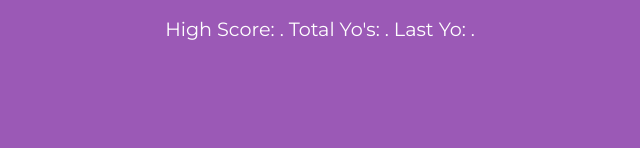
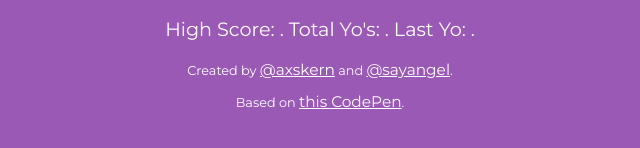
Before and after one commit to kern/yoplaysflappy, a website: page index.html in a window 1280 px wide. Shown: the part 610-758 px from the top of the page, without its empty margins (320-960 px from the left). Drawn offline with nearby package versions, Linux system fonts and the light colour scheme; no server answers.

Commit message:
Add credits.

```diff
--- a/index.html
+++ b/index.html
@@ -34,6 +34,10 @@
                 font-size: 120%;
             }
 
+            .credits {
+                font-size: 80%;
+            }
+
             #state {
                 display: block;
                 margin: 20px auto;
@@ -49,6 +53,8 @@
 
         <img src="" id="state" />
         <p>High Score: <strong id="high-score"></strong>. Total Yo's: <strong id="yos"></strong>. Last Yo: <strong id="last-yo"></strong>.</p>
+        <p class="credits">Created by <a href="https://twitter.com/axskern">@axskern</a> and <a href="https://twitter.com/sayangel">@sayangel</a>.</p>
+        <p class="credits">Based on <a href="http://codepen.io/anon/pen/JsHok">this CodePen</a>.</p>
 
         <script src="/socket.io/socket.io.js"></script>
 
```
